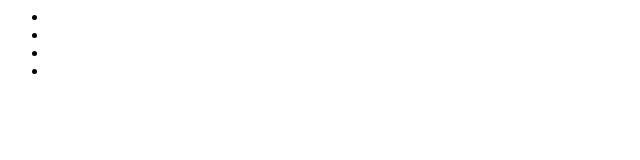
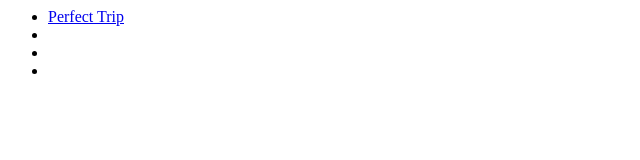
Before and after one commit to James1802/James1802.github.io, a plain HTML site: page Index.html in a window 1280 px wide. Shown: the whole page, without its empty margins (0-640 px from the left). Drawn offline with Linux system fonts and the light colour scheme.

Commit message:
Update Index.html

```diff
--- a/Index.html
+++ b/Index.html
@@ -5,7 +5,7 @@
     </head>
     <body>
     <ul>
-    <li><a href=""></a></li>
+    <li><a href="./perfecttrip.html"> Perfect Trip</a></li>
     <li><a href=""></a></li>
     <li><a href=""></a></li>
     <li><a href=""></a></li>
```
